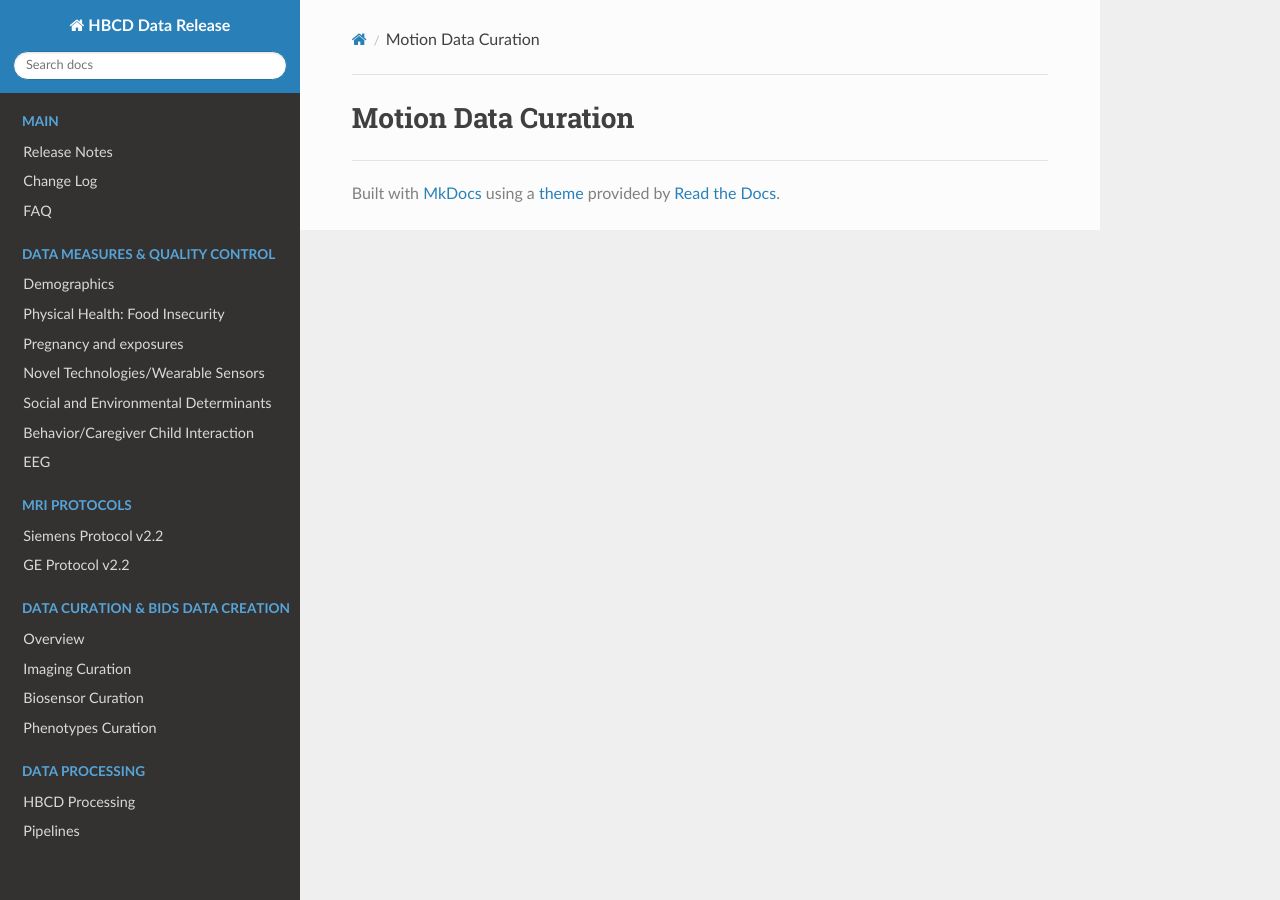
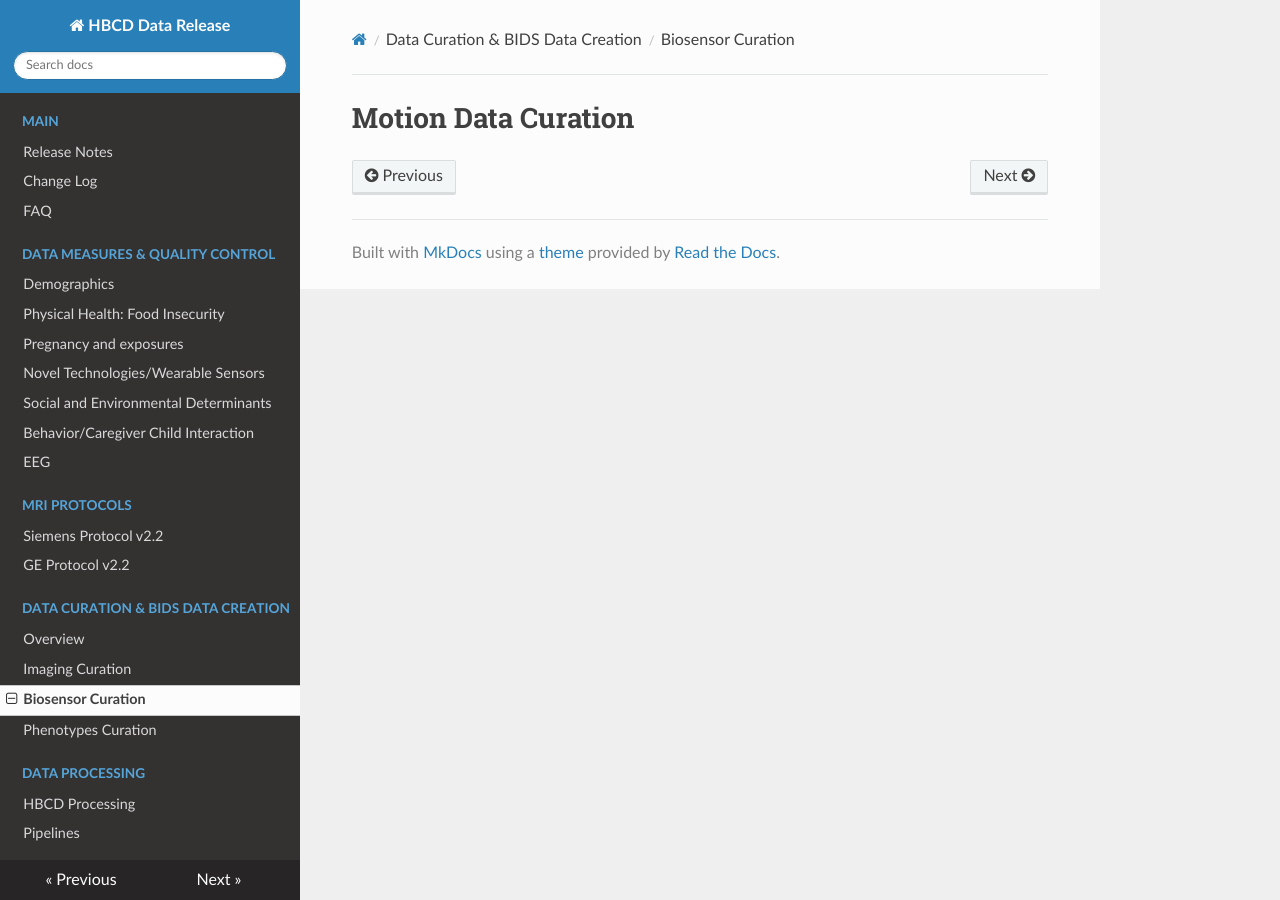
Before and after one commit to mattcieslak/hbcd-docs, an MkDocs documentation site: the page built from docs/datacuration/motion.md, in a window 1280 px wide. Built offline with MkDocs 1.6.1, drawn with Linux system fonts in a browser that asks for light colours; nearby versions of some CDN libraries; some of the changed lines change nothing that is shown.

Commit message:
fix typo

```diff
--- a/mkdocs.yml
+++ b/mkdocs.yml
@@ -22,7 +22,7 @@ nav:
   - Data Curation & BIDS Data Creation:
     - Overview: datacuration/bids.md
     - Imaging Curation: datacuration/imaging.md
-    - Biosensor Curation: motion.md
+    - Biosensor Curation: datacuration/motion.md
     - Phenotypes Curation: datacuration/phenotypes.md
   - Data Processing:
     - HBCD Processing: processing/processing.md
```
